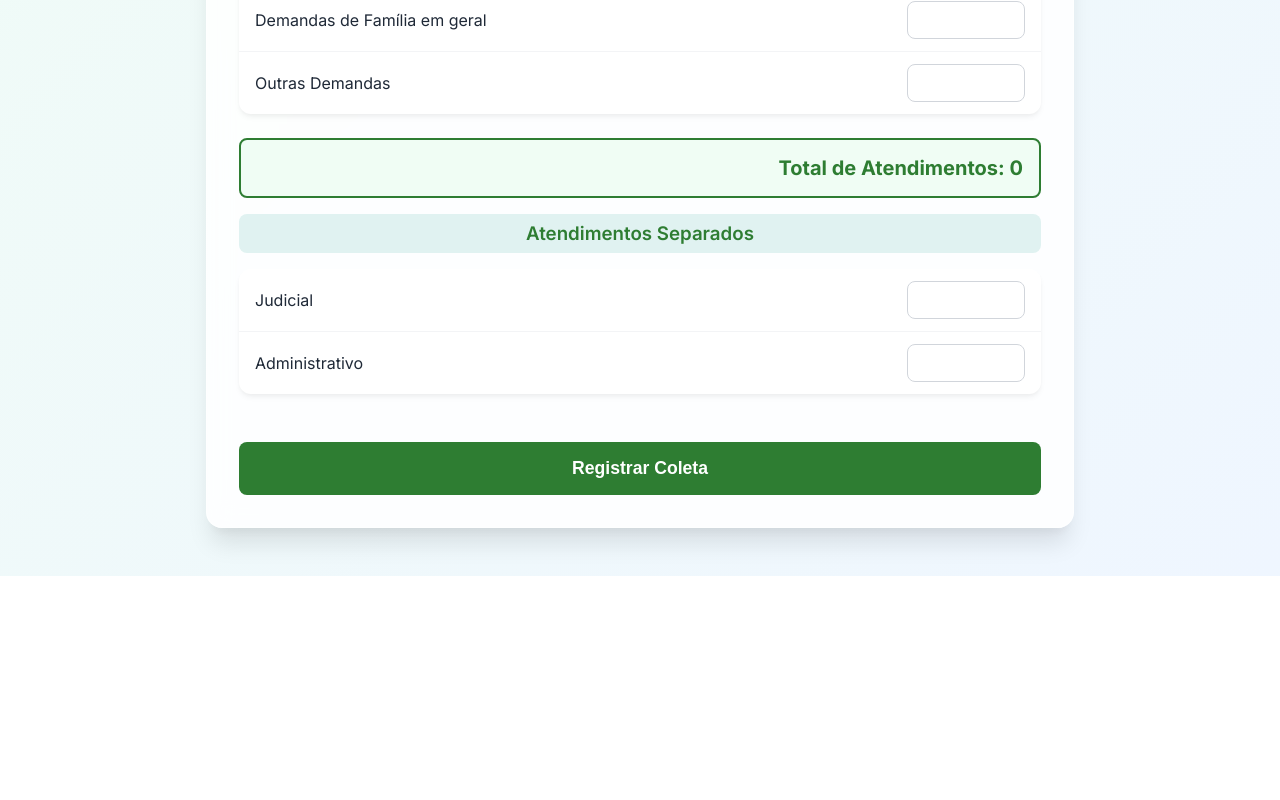
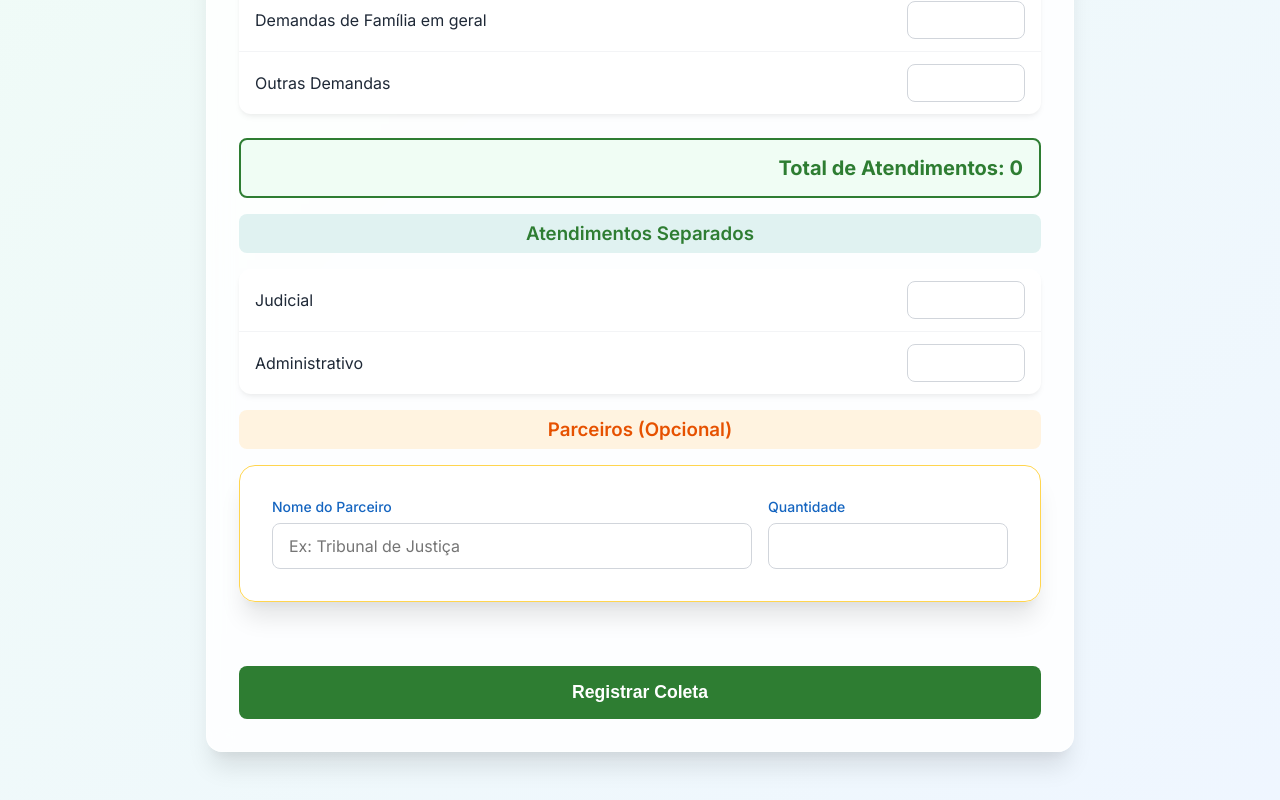
Before and after one commit to luanbcosta/sistema-coletas, a Next.js app: page / in a window 1280 px wide. Shown: the part 949-1749 px from the top of the page. Before the commit the page ends 1525 px from the top, so only its background shows below. Built offline with nearby package versions, Linux system fonts and the light colour scheme.

Commit message:
feat: add parceiros fields

```diff
--- a/src/app/api/coletas/route.js
+++ b/src/app/api/coletas/route.js
@@ -32,14 +32,15 @@ export async function POST(request) {
         acao_social, data_coleta, responsavel, judicial, administrativo,
         orientacao_consulta, acordos, segunda_via, retificacao, restauracao,
         registro_tardio, reconhecimento_paternidade, demandas_familia,
-        outras_demandas, total
-      ) VALUES (?, ?, ?, ?, ?, ?, ?, ?, ?, ?, ?, ?, ?, ?, ?)
+        outras_demandas, parceiro_nome, parceiro_quantidade, total
+      ) VALUES (?, ?, ?, ?, ?, ?, ?, ?, ?, ?, ?, ?, ?, ?, ?, ?, ?)
     `).bind(
       data.acao_social, data.data_coleta, data.responsavel,
       data.judicial || 0, data.administrativo || 0, data.orientacao_consulta || 0,
       data.acordos || 0, data.segunda_via || 0, data.retificacao || 0,
       data.restauracao || 0, data.registro_tardio || 0, data.reconhecimento_paternidade || 0,
-      data.demandas_familia || 0, data.outras_demandas || 0, data.total || 0
+      data.demandas_familia || 0, data.outras_demandas || 0,
+      data.parceiro_nome || '', data.parceiro_quantidade || 0, data.total || 0
     );
 
     const result = await stmt.run();
--- a/src/app/page.js
+++ b/src/app/page.js
@@ -21,6 +21,8 @@ export default function Home() {
     responsavel: '',
     judicial: 0,
     administrativo: 0,
+    parceiro_nome: '',
+    parceiro_quantidade: 0,
     ...atendimentosTipos.reduce((acc, tipo) => ({ ...acc, [tipo.id]: 0 }), {})
   });
   const [loading, setLoading] = useState(false);
@@ -56,6 +58,8 @@ export default function Home() {
           responsavel: '',
           judicial: 0,
           administrativo: 0,
+          parceiro_nome: '',
+          parceiro_quantidade: 0,
           ...atendimentosTipos.reduce((acc, tipo) => ({ ...acc, [tipo.id]: 0 }), {})
         });
       } else {
@@ -181,6 +185,37 @@ export default function Home() {
             </tbody>
           </table>
 
+          <h3 className="mt-4 mb-4" style={{ textAlign: 'center', backgroundColor: '#fff3e0', color: '#e65100', padding: '0.5rem', borderRadius: '8px' }}>
+            Parceiros (Opcional)
+          </h3>
+
+          <div className="glass-card" style={{ marginBottom: '2rem', border: '1px solid #ffd54f' }}>
+            <div style={{ display: 'grid', gridTemplateColumns: '2fr 1fr', gap: '1rem' }} className="grid-2-col">
+              <div className="form-group" style={{ marginBottom: 0 }}>
+                <label className="form-label">Nome do Parceiro</label>
+                <input
+                  type="text"
+                  name="parceiro_nome"
+                  className="form-input"
+                  value={formData.parceiro_nome}
+                  onChange={handleInputChange}
+                  placeholder="Ex: Tribunal de Justiça"
+                />
+              </div>
+              <div className="form-group" style={{ marginBottom: 0 }}>
+                <label className="form-label">Quantidade</label>
+                <input
+                  type="number"
+                  min="0"
+                  name="parceiro_quantidade"
+                  className="form-input"
+                  value={formData.parceiro_quantidade || ''}
+                  onChange={handleInputChange}
+                />
+              </div>
+            </div>
+          </div>
+
           <button type="submit" className="btn btn-success" disabled={loading}>
             {loading ? 'Salvando...' : 'Registrar Coleta'}
           </button>
```
Also changed, not shown: 1 other file (tests, documents, lock files or other folders).
